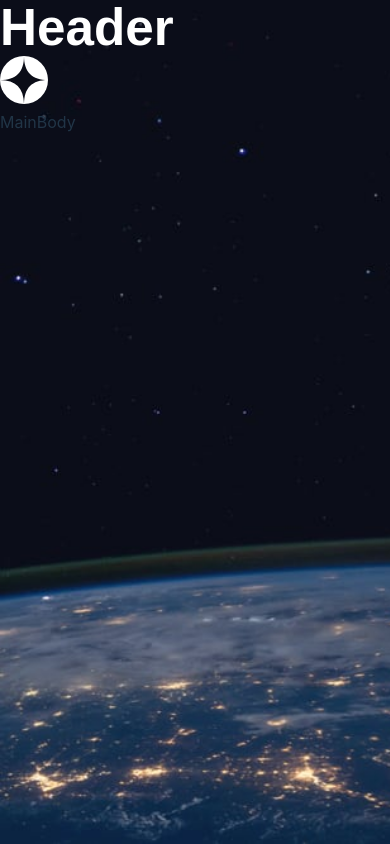
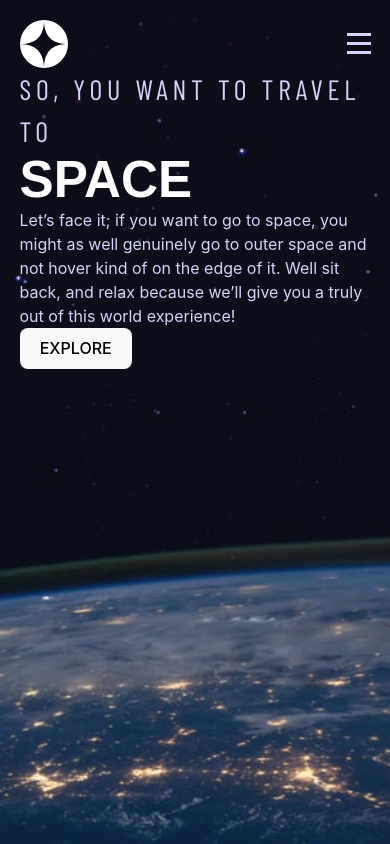
Before and after one commit to isaaxh/space-tourism-site, a React (Vite) app: page / in a window 390 px wide. Built offline with nearby package versions, Linux system fonts and the light colour scheme; a web font is replaced by a local one.

Commit message:
add responsive background img for all the three breakpoints

```diff
--- a/src/App.css
+++ b/src/App.css
@@ -26,9 +26,9 @@
   --font-size-subheading-2: 14px; /* Secondary font family */
   --font-size-nav-text: 16px; /* Secondary font family */
 
-  --letter-spacing-heading-5: 4.75;
-  --letter-spacing-subheading-2: 2.35;
-  --letter-spacing-nav-text: 2.7;
+  --letter-spacing-heading-5: 4.75px;
+  --letter-spacing-subheading-2: 2.35px;
+  --letter-spacing-nav-text: 2.7px;
 }
 
 h1,h2,h3,h4 {
@@ -38,6 +38,10 @@ h1,h2,h3,h4 {
 
 h5 {
   font-family: var(--font-family-secondary);
+  letter-spacing: var(--letter-spacing-heading-5);
+}
+
+h5, body {
   color: var(--color-subtext);
 }
 
@@ -70,8 +74,28 @@ h5 {
 .App {
   height: 100vh;
   width: 100vw;
-  background-color: black;
   background-image: url("./assets/home/background-home-mobile.jpg");
   background-repeat: no-repeat;
   background-size: cover;
+  padding: 5%;
 }
+
+@media all and (min-width: 480px) {
+  .App {
+    background-image: url("./assets/home/background-home-tablet.jpg");
+  }
+}
+
+@media all and (min-width: 1024px) {
+  .App {
+    background-image: url("./assets/home/background-home-desktop.jpg");
+  }
+}
+
+
+.header {
+  /* background-color: coral; */
+  display: flex;
+  align-items: center;
+  justify-content: space-between;
+}
--- a/src/components/Header.tsx
+++ b/src/components/Header.tsx
@@ -1,10 +1,11 @@
 import { ReactComponent as Logo } from '../assets/shared/logo.svg';
+import { ReactComponent as BurgerMenu } from '../assets/shared/icon-hamburger.svg';
 
 const Header = () => {
   return (
-    <div>
-        <h1>Header</h1>
+    <div className='header'>
         <Logo />
+        <BurgerMenu />
     </div>
   )
 }
--- a/src/components/MainBody.tsx
+++ b/src/components/MainBody.tsx
@@ -2,7 +2,22 @@ import React from 'react'
 
 const MainBody = () => {
   return (
-    <div>MainBody</div>
+    <div className='main-body'>
+
+      <div className="intro-section">
+        <h5 className='sub-heading'>SO, YOU WANT TO TRAVEL TO</h5>
+        <h1 className='heading'>SPACE</h1>
+        <p className='description'>
+          Let’s face it; if you want to go to space, you might as well genuinely go to
+          outer space and not hover kind of on the edge of it. Well sit back, and relax
+          because we’ll give you a truly out of this world experience!
+        </p>
+      </div>
+
+      <div className="cta-container">
+        <button>EXPLORE</button>
+      </div>
+    </div>
   )
 }
 
```
